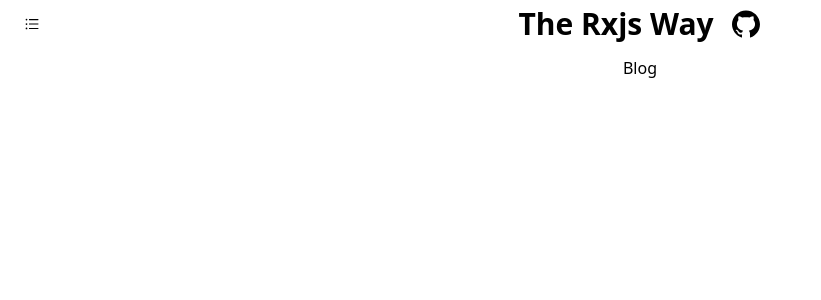
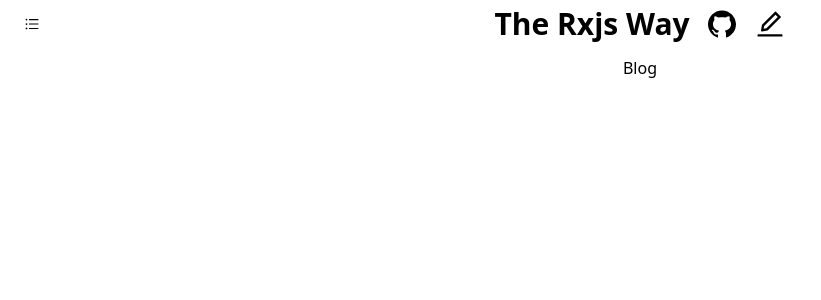
Before and after one commit to jiangfan233/rxjs-way, a Next.js app: page /about in a window 1280 px wide. Shown: the top 300 px of the page, without its empty margins (0-821 px from the left). Built offline with nearby package versions, Linux system fonts and the light colour scheme.

Commit message:
add notion link

```diff
--- a/src/app/components/layout/header.tsx
+++ b/src/app/components/layout/header.tsx
@@ -1,5 +1,5 @@
 import React from "react";
-import { AiOutlineGithub } from "react-icons/ai"
+import { AiOutlineGithub, AiOutlineEdit } from "react-icons/ai"
 
 export const Header = React.memo(() => {
   return (
@@ -10,6 +10,9 @@
         <a href="https://github.com/jiangfan233/rxjs-way" target="_blank">
           <AiOutlineGithub size={"2rem"} />
         </a>
+        <a href="https://boiling-truffle-5db.notion.site/interview-98afc8fc8b2c491ba62ed16258f99ca0" target="_blank">
+          <AiOutlineEdit size={"2rem"} />
+        </a>
       </div>
     </>
   );
```
Also changed, not shown: 6 other files (tests, documents, lock files or other folders).
